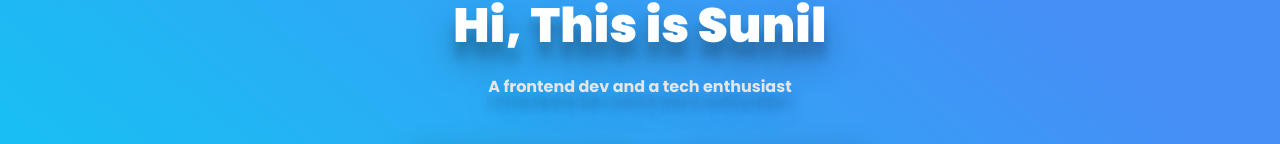
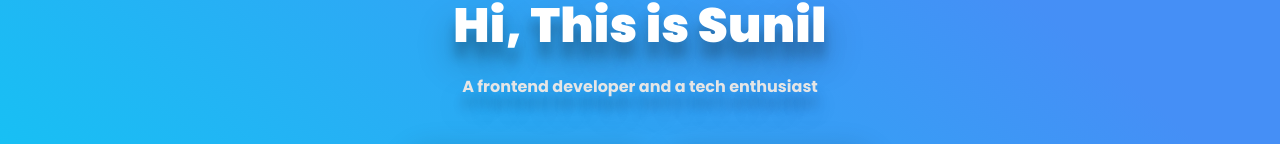
Before and after one commit to linkinsunil/linkinsunil.github.io, a React (Create React App) app: page /#/ in a window 1280 px wide. Shown: the part 179-323 px from the top of the page. Built offline with nearby package versions, Linux system fonts and the light colour scheme.

Commit message:
update: text in homepage

```diff
--- a/src/components/Home/Home.jsx
+++ b/src/components/Home/Home.jsx
@@ -23,7 +23,7 @@ class Home extends Component {
         {this.state.showModal && <Modal closeModal={this.closeModal} />}
         <div className='header-text'>
           <h1>Hi, This is Sunil</h1>
-                    <p>A frontend dev and a tech enthusiast</p>
+          <p>A frontend developer and a tech enthusiast</p>
         </div>
         <div className='head-btns'>
           <Link to='/about' className='btn btn-white'>
@@ -34,11 +34,7 @@ class Home extends Component {
           </Link>
         </div>
         <div className='splash-image'>
-                    <img
-                        src={homeAnime}
-                        alt='animation'
-                        className='home-anime'
-                    />
+          <img src={homeAnime} alt='animation' className='home-anime' />
         </div>
       </div>
     );
```
Lines whose indentation alone changed are shown as unchanged.
